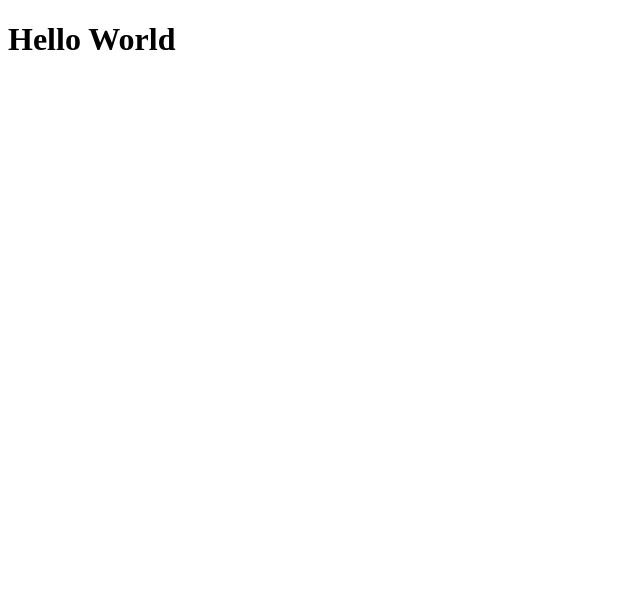
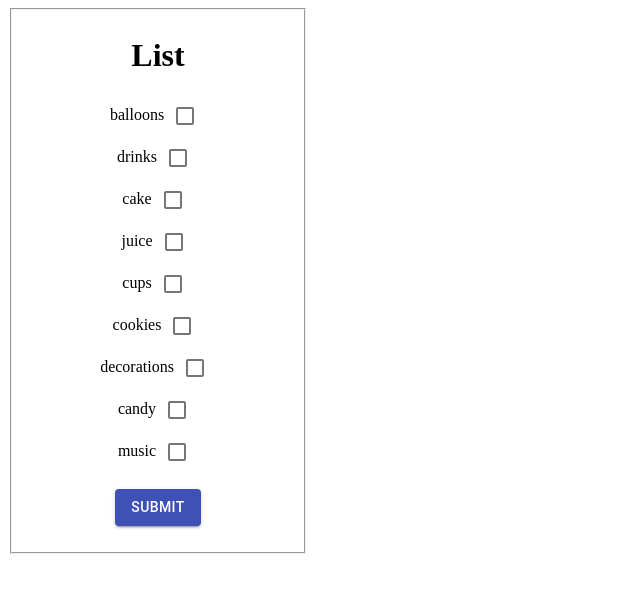
Before and after one commit to bw-party-planner-july-2019/fe-party-planner, a React (Create React App) app: page / in a window 1280 px wide. Shown: the top 592 px of the page, without its empty margins (0-640 px from the left). Built offline with nearby package versions, Linux system fonts and the light colour scheme.

Commit message:
Basic fuctionality of list component

```diff
--- a/package.json
+++ b/package.json
@@ -3,6 +3,7 @@
   "version": "0.1.0",
   "private": true,
   "dependencies": {
+    "@material-ui/core": "^4.3.0",
     "axios": "^0.19.0",
     "jwt-decode": "^2.2.0",
     "react": "^16.8.6",
--- a/src/components/App.jsx
+++ b/src/components/App.jsx
@@ -2,6 +2,17 @@ import React from 'react';
 import {useAuthActions} from '../store/auth/useAuthActions';
 import {ActionsProvider} from '../contexts/ActionsContext';
 import {Switch, Route} from 'react-router-dom';
+import DisplayList from "./list/List";
+
+const data = [{ id: 1, party_id: 1, item: 'balloons', purchased: false, price: 5 },
+    { id: 2, party_id: 1, item: 'drinks', purchased: false, price: 55 },
+    { id: 3, party_id: 1, item: 'cake', purchased: false, price: 20 },
+    { id: 4, party_id: 2, item: 'juice', purchased: false, price: 5 },
+    { id: 5, party_id: 2, item: 'cups', purchased: false, price: 10 },
+    { id: 6, party_id: 2, item: 'cookies', purchased: false, price: 15 },
+    { id: 7, party_id: 3, item: 'decorations', purchased: false, price: 25 },
+    { id: 8, party_id: 3, item: 'candy', purchased: false, price: 20 },
+    { id: 9, party_id: 3, item: 'music', purchased: false, price: 10 }];
 
 const App = () => {
   const authActions = useAuthActions();
@@ -9,7 +20,7 @@ const App = () => {
   return (
       <ActionsProvider value={{authActions}}>
         <Switch>
-          <Route path='/' render={() => <h1>Hello World</h1>}/>
+          <Route path='/' render={() => <DisplayList party_id={1} list={data}/>}/>
         </Switch>
       </ActionsProvider>
   );
--- /dev/null
+++ b/src/components/list/List.jsx
@@ -0,0 +1,67 @@
+import React, { useState } from 'react';
+import Checkbox from '@material-ui/core/Checkbox';
+import Button from '@material-ui/core/Button';
+import { makeStyles } from '@material-ui/core/styles';
+
+const useStyles = makeStyles(theme => ({
+    button: {
+      margin: '1rem',
+    },
+    fieldset: {
+      display: 'flex',
+      flexDirection: 'column',
+        textAlign: 'center',
+    },
+    form: {
+        width: '300px',
+        textAlign: 'center',
+    },
+}));
+
+export default function DisplayList({party_id, list}){
+    const classes = useStyles();
+    const listOfItems = list.filter(item => item.party_id = party_id);
+    console.log("new list ", listOfItems);
+
+    const statusOfItems = {};
+    listOfItems.map(item =>
+        Object.assign(statusOfItems, {[item.item]: item.purchased})
+    );
+
+    console.log("filtered list ", statusOfItems);
+    const [state, setState] = React.useState(statusOfItems);
+    const handleChange = name => event => {
+        setState({ ...state, [name]: event.target.checked });
+    };
+    function handleSubmit(event) {
+        event.preventDefault();
+        console.log("triggered checkbox", state);
+    }
+    return (
+       <form onSubmit={handleSubmit} className={classes.form}>
+       <fieldset className={classes.fieldset}>
+           <h1>List</h1>
+           {listOfItems.map(item => {
+               return (
+                   <div >
+                   <label>{item.item}</label>
+                   <Checkbox
+                       checked={state[item.purchased]}
+                       onChange={handleChange(item.item)}
+                       value={item.party_id}
+                       color="primary"
+                       inputProps={{
+                           'aria-label': 'secondary checkbox',
+                       }}
+                   />
+                   </div>
+               )})}
+           <div>
+               <Button  type="submit" variant="contained" color="primary"  className={classes.button}>
+                   Submit
+               </Button>
+           </div>
+       </fieldset>
+       </form>
+    );
+}
```
Also changed, not shown: 1 other file (tests, documents, lock files or other folders).
